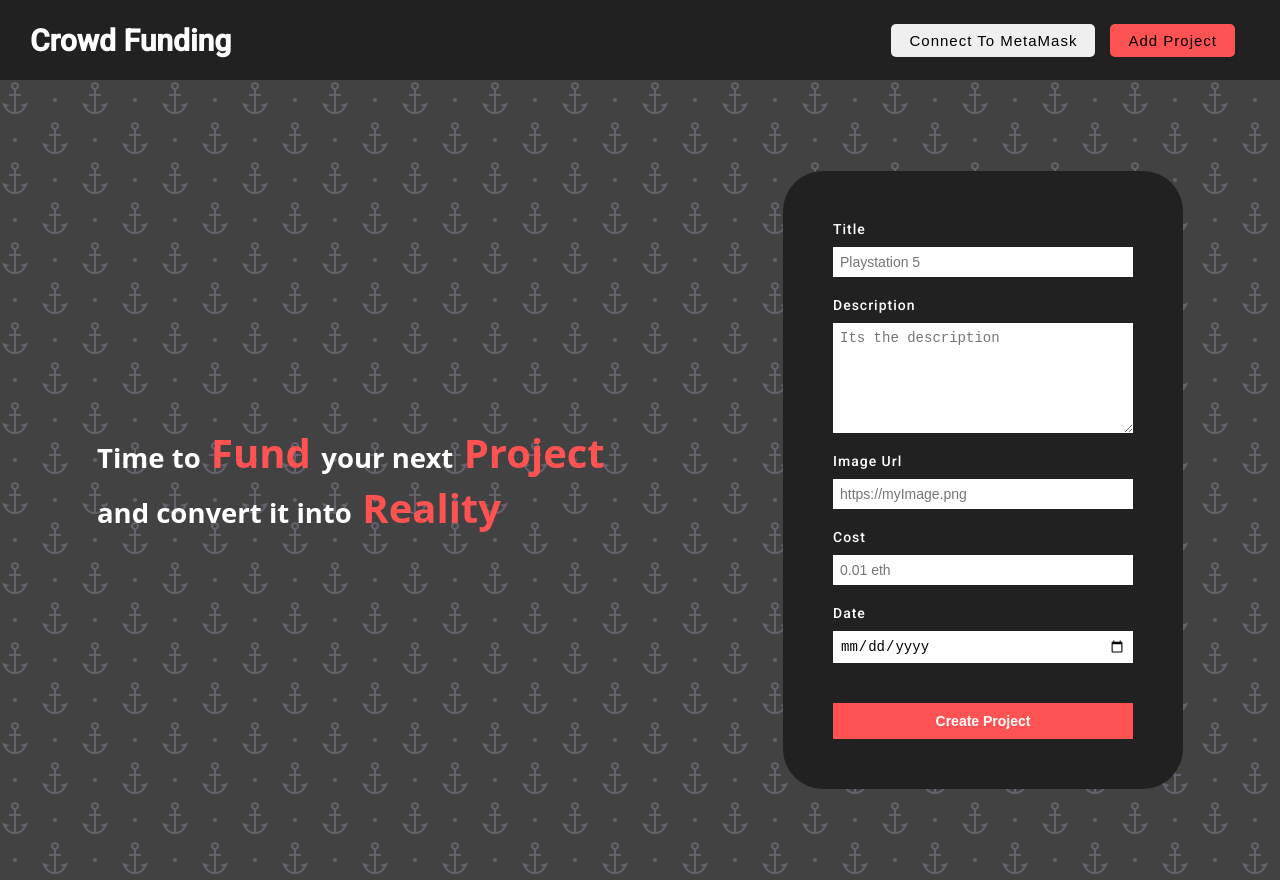
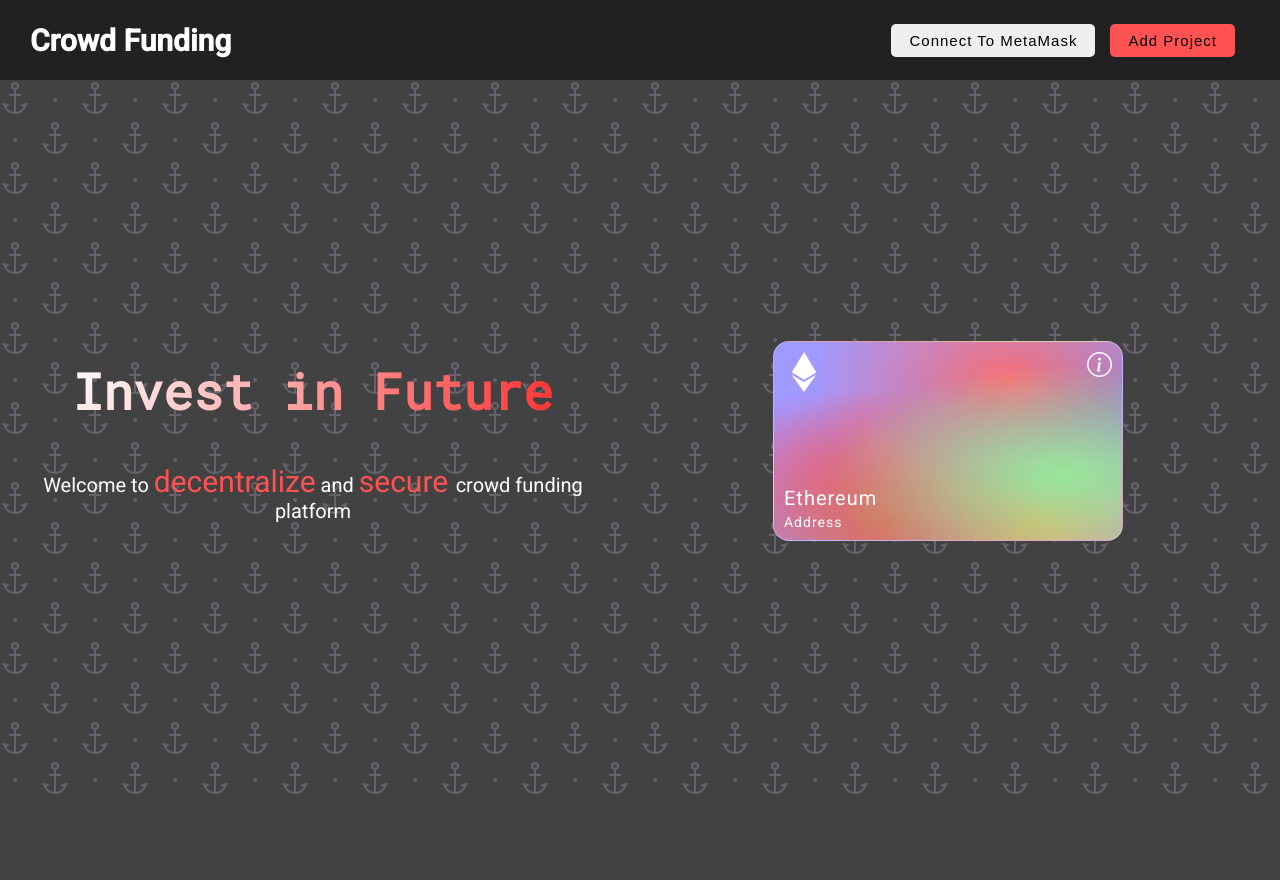
Before and after one commit to AqibNaeem19/Crowd-Funding, a React (Create React App) app in the folder client/: page / in a window 1280 px wide. After the commit the page ends 800 px from the top, so only its background shows below. Built offline with nearby package versions, Linux system fonts and the light colour scheme.

Commit message:
Added Ethereum Card Component

```diff
--- a/client/package.json
+++ b/client/package.json
@@ -12,6 +12,7 @@
     "@testing-library/user-event": "^13.5.0",
     "react": "^18.1.0",
     "react-dom": "^18.1.0",
+    "react-icons": "^4.4.0",
     "react-router-dom": "^6.3.0",
     "react-scripts": "^4.0.3",
     "web3": "^1.7.3"
--- a/client/src/App.jsx
+++ b/client/src/App.jsx
@@ -1,7 +1,8 @@
 import React from "react";
-import { Routes, Route, Link } from "react-router-dom";
+import { Routes, Route } from "react-router-dom";
 import Header from './Components/Header';
 import AddProject from './Components/AddProject';
+import Landing from "./Components/Landing";
 
 
 function App() {
@@ -9,8 +10,8 @@ function App() {
    <React.Fragment>
     <Header />
       <Routes>
-        <Route path="/" element={ <AddProject />} />
-        <Route path="/add-project" element={<AddProject />} />
+        <Route path="/" element={ <Landing /> } />
+        <Route path="/add-project" element={ <AddProject /> } />
       </Routes>
    </React.Fragment>
   );
--- /dev/null
+++ b/client/src/Components/EthereumCard.jsx
@@ -0,0 +1,26 @@
+import React from 'react'
+import { SiEthereum } from 'react-icons/si';
+import { BsInfoCircle } from 'react-icons/bs';
+import '../styles/EthereumCard.css';
+
+const EthereumCard = () => {
+  return (
+    <div className="eth-card-container eth-card white-glassmorphism ">
+      <div className="eth-icon">
+        <SiEthereum fontSize={40} color="#fff" />
+
+      </div>
+      <div className="eth-help-icon">
+        <BsInfoCircle fontSize={25} color="#fff" />
+      </div>
+      <div className="ethereum-name">
+        <p>Ethereum</p>
+      </div>
+      <div className="ethereum-address">
+        <p>Address</p>
+      </div>
+    </div>
+  )
+}
+
+export default EthereumCard;
--- /dev/null
+++ b/client/src/Components/Landing.jsx
@@ -0,0 +1,20 @@
+import React from 'react';
+import EthereumCard from './EthereumCard';
+import '../styles/Landing.css';
+
+const Landing = () => {
+  return (
+    <div className="landing-page-container">
+      <div className="landing-text">
+        <h1 className="text-gradient">Invest in Future</h1>
+        <p> Welcome to <span> decentralize</span> and <span> secure </span>crowd funding platform</p>
+      </div>
+      <div className="landing-art">
+        <EthereumCard />
+      </div>
+    </div>
+
+  )
+}
+
+export default Landing;
--- /dev/null
+++ b/client/src/styles/EthereumCard.css
@@ -0,0 +1,63 @@
+.eth-card-container{
+  width: 350px;
+  height: 200px;
+  background: grey;
+  position: relative;
+}
+
+.eth-icon{
+  position: absolute;
+  left: 10px;
+  top: 10px;
+}
+
+.eth-help-icon{
+  position: absolute;
+  right: 10px;
+  top: 10px;
+}
+
+.ethereum-name{
+  position: absolute;
+  bottom: 30px;
+  left: 10px;
+}
+
+.ethereum-name p{
+  color: white;
+  font-size: 2em;
+  letter-spacing: 1px;
+  font-weight: 400;
+}
+
+.ethereum-address{
+  position: absolute;
+  bottom: 10px;
+  left: 10px;
+}
+
+.ethereum-address p{
+  color: white;
+  font-size: 1.4em;
+  letter-spacing: 1px;
+  font-weight: 400;
+}
+
+.white-glassmorphism {
+  background: rgba(255, 255, 255, 0.05);
+  border-radius: 16px;
+  backdrop-filter: blur(5px);
+  -webkit-backdrop-filter: blur(5px);
+  border: 1px solid rgba(255, 255, 255, 0.3);
+}
+.eth-card {
+  background-color:#a099ff;
+  background-image:
+    radial-gradient(at 83% 67%, rgb(152, 231, 156) 0, transparent 58%),
+    radial-gradient(at 67% 20%, hsla(357,94%,71%,1) 0, transparent 59%),
+    radial-gradient(at 88% 35%, hsla(222,81%,65%,1) 0, transparent 50%),
+    radial-gradient(at 31% 91%, hsla(9,61%,61%,1) 0, transparent 52%),
+    radial-gradient(at 27% 71%, hsla(336,91%,65%,1) 0, transparent 49%),
+    radial-gradient(at 74% 89%, hsla(30,98%,65%,1) 0, transparent 51%),
+    radial-gradient(at 53% 75%, hsla(174,94%,68%,1) 0, transparent 45%);
+}
--- /dev/null
+++ b/client/src/styles/Landing.css
@@ -0,0 +1,64 @@
+@import url('https://fonts.googleapis.com/css2?family=Lato:ital@1&family=Roboto+Mono&family=Roboto:wght@400;500&display=swap');
+
+.landing-page-container{
+  margin-top: 30vh;
+  display: flex;
+  flex-direction: row;
+  justify-content: center;
+  align-items: center;
+}
+
+.landing-text{
+  width: 50%;
+  text-align: center;
+  margin-right: 10px;
+  display: flex;
+  flex-direction: column;
+  align-items: center;
+  justify-content: center;
+  padding: 3%;
+}
+
+.landing-text p {
+  color: white;
+  font-size: 2em;
+  margin-top: 5vh;
+}
+
+.landing-text span{
+  color:  #FF5252;
+  font-size: 1.5em;
+}
+
+.landing-art{
+  width: 50%;
+  display: flex;
+  align-items: center;
+  justify-content: center;
+  margin-right: 20px;
+}
+
+.text-gradient {
+  background: #CFCFCF;
+  background: radial-gradient(circle farthest-corner at top left, #fffefe  0%, #ff3535 100%);
+  -webkit-background-clip: text;
+  background-clip: text;
+  -webkit-text-fill-color: transparent;
+  font-size: 5em;
+  font-family: 'Roboto Mono', monospace;
+}
+
+@media screen and ( max-width: 830px){
+  .landing-page-container{
+    flex-direction: column;
+  }
+
+  .landing-text{
+    width: 90%;
+    margin-bottom: 20vh;
+  }
+
+  .landing-art{
+    width: 90%;
+  }
+}
```
Also changed, not shown: 1 other file (tests, documents, lock files or other folders).
